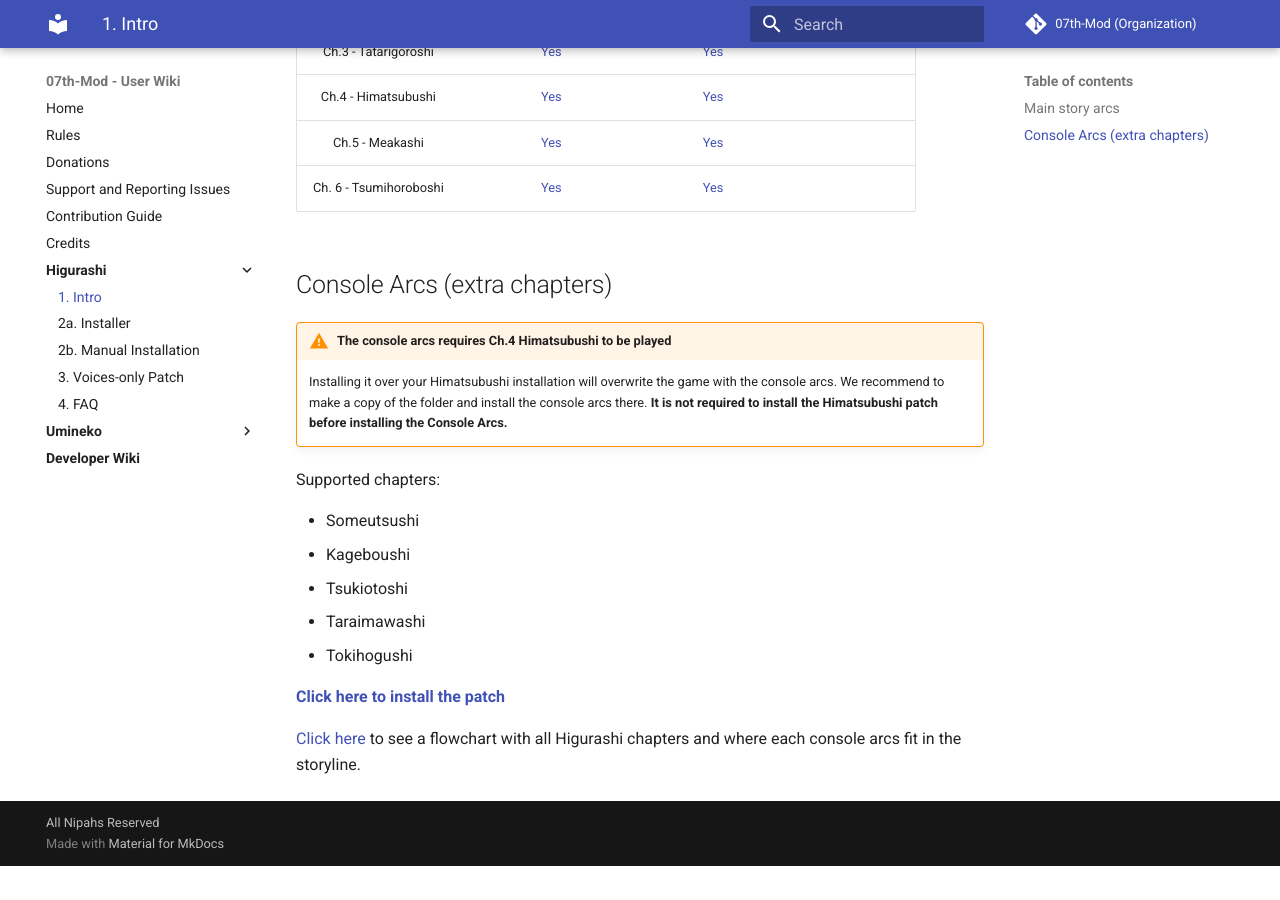
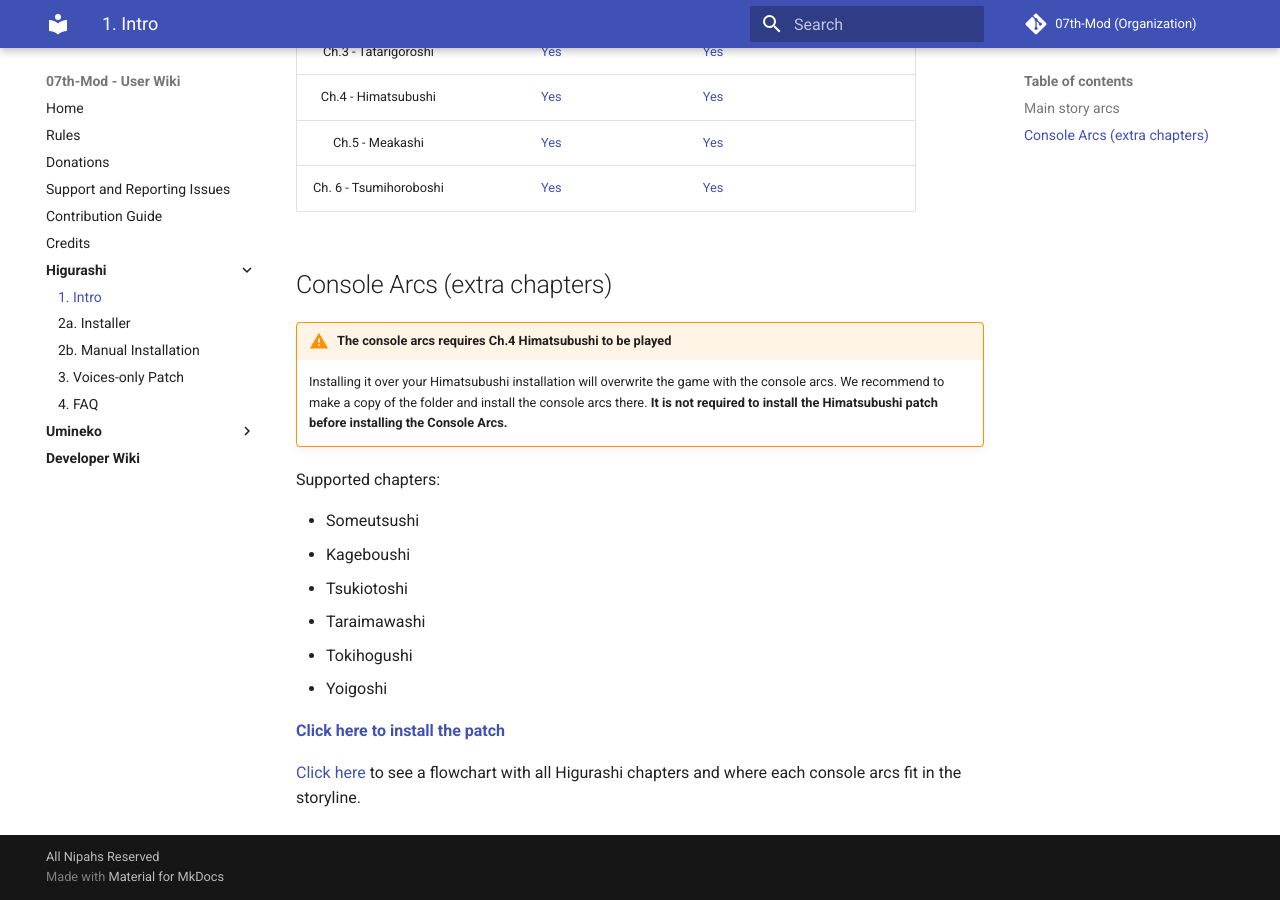
Before and after one commit to 07th-mod/wiki, an MkDocs documentation site: the page built from docs/Higurashi/Higurashi-Getting-started.md, in a window 1280 px wide and 900 px high, scrolled down 747 px. Built offline with MkDocs 1.6.1 and Material for MkDocs 9.7.7, drawn with Linux system fonts in a browser that asks for light colours; before the commit the page ends 1613 px from its top, so only the background shows below that.

Commit message:
Add missing Console Arcs

```diff
--- a/docs/Higurashi/Higurashi-Getting-started.md
+++ b/docs/Higurashi/Higurashi-Getting-started.md
@@ -72,6 +72,7 @@
 * Tsukiotoshi
 * Taraimawashi
 * Tokihogushi
+* Yoigoshi
 
 [**Click here to install the patch**](https://07th-mod.com/wiki/Higurashi/Higurashi-Part-1---Voice-and-Graphics-Patch)
 
```
